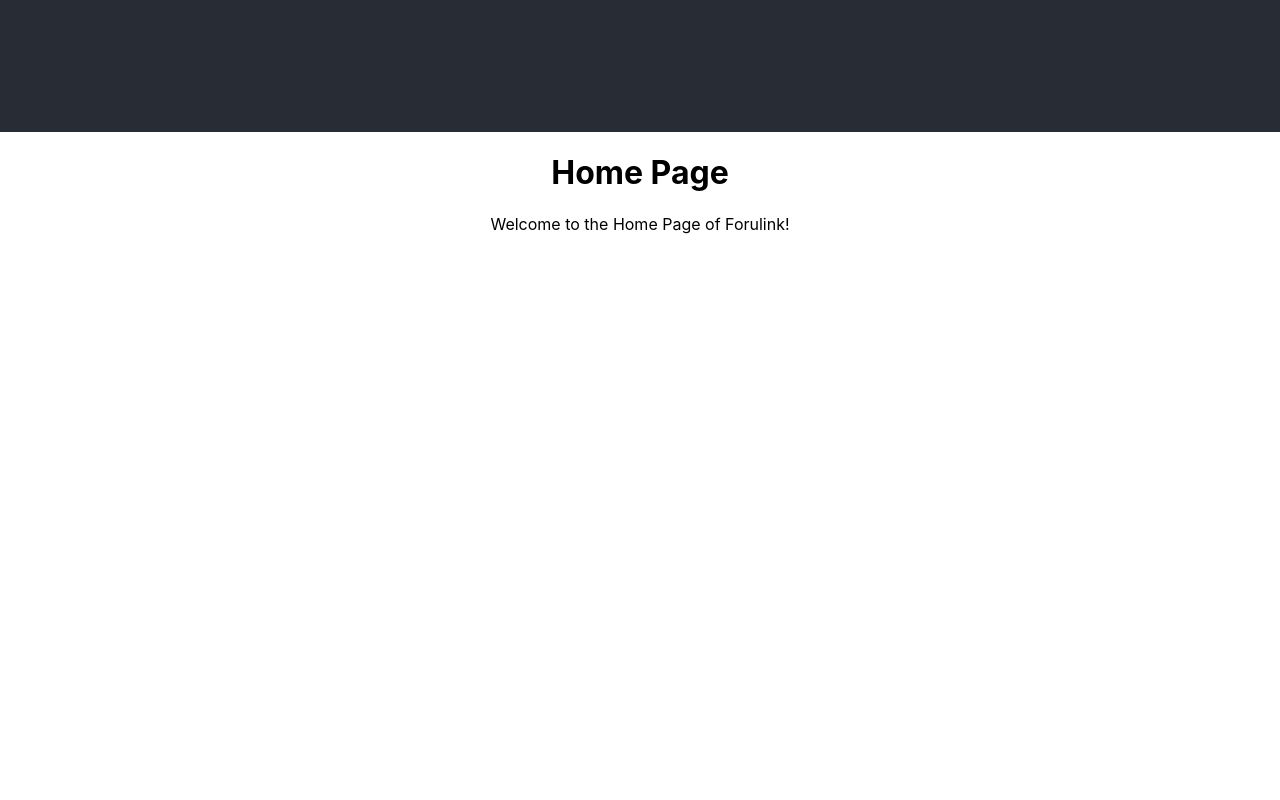
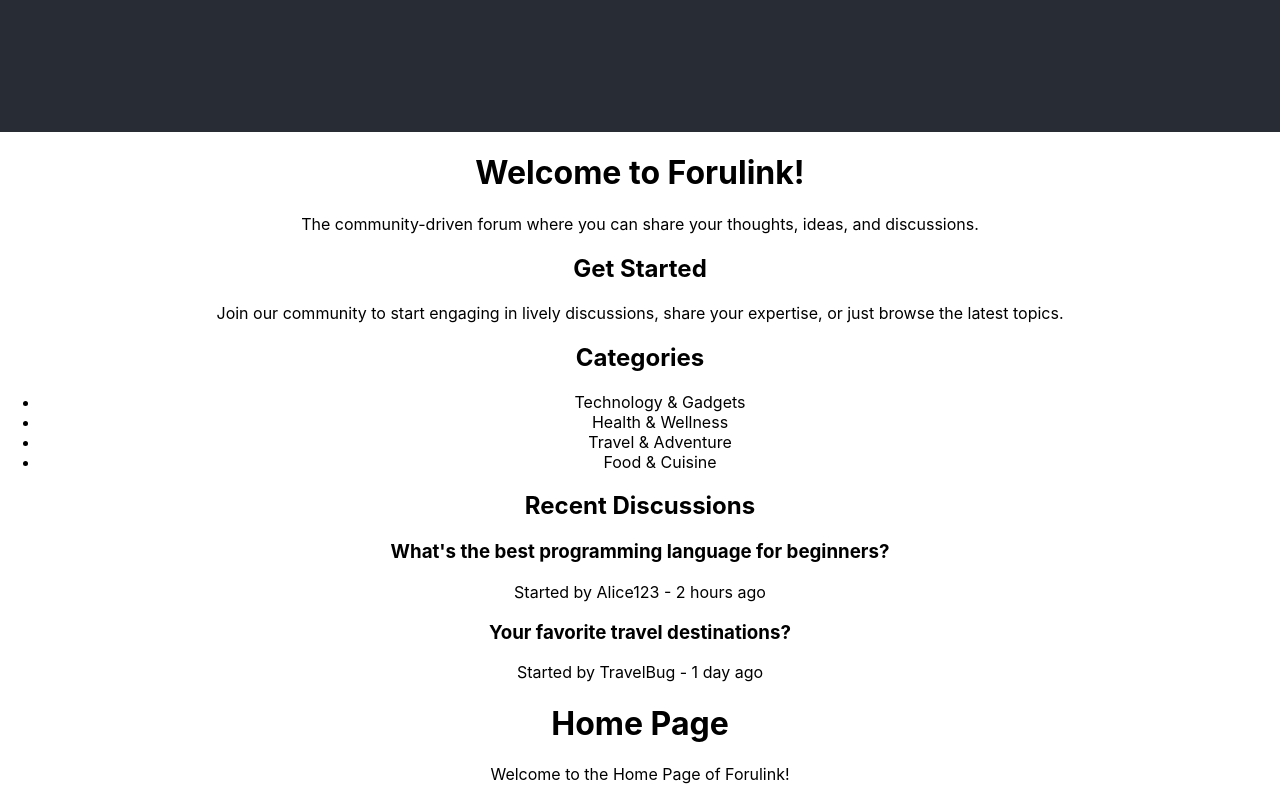
Before and after one commit to mykytashcheholevatyi/TalkNet-Monorepo, a React (Create React App) app in the folder reddit-clone/: page / in a window 1280 px wide. Shown: the part 668-1468 px from the top of the page. Before the commit the page ends 918 px from the top, so only its background shows below. Built offline with nearby package versions, Linux system fonts and the light colour scheme.

Commit message:
Update App.js

```diff
--- a/reddit-clone/src/App.js
+++ b/reddit-clone/src/App.js
@@ -30,6 +30,40 @@
           </nav>
         </header>
 
+        <main>
+          <h1>Welcome to Forulink!</h1>
+          <p>The community-driven forum where you can share your thoughts, ideas, and discussions.</p>
+
+          <section className="welcome-section">
+            <h2>Get Started</h2>
+            <p>Join our community to start engaging in lively discussions, share your expertise, or just browse the latest topics.</p>
+          </section>
+
+          <section className="categories-section">
+            <h2>Categories</h2>
+            <ul className="categories-list">
+              <li>Technology & Gadgets</li>
+              <li>Health & Wellness</li>
+              <li>Travel & Adventure</li>
+              <li>Food & Cuisine</li>
+              {/* Добавьте другие категории по вашему выбору */}
+            </ul>
+          </section>
+
+          <section className="recent-discussions">
+            <h2>Recent Discussions</h2>
+            <div className="discussion">
+              <h3>What's the best programming language for beginners?</h3>
+              <p>Started by Alice123 - 2 hours ago</p>
+            </div>
+            <div className="discussion">
+              <h3>Your favorite travel destinations?</h3>
+              <p>Started by TravelBug - 1 day ago</p>
+            </div>
+            {/* Добавьте другие обсуждения по вашему выбору */}
+          </section>
+        </main>
+
         <Routes>
           <Route path="/" element={<HomePage />} />
           <Route path="/create-post" element={<PostCreationPage />} />
```
